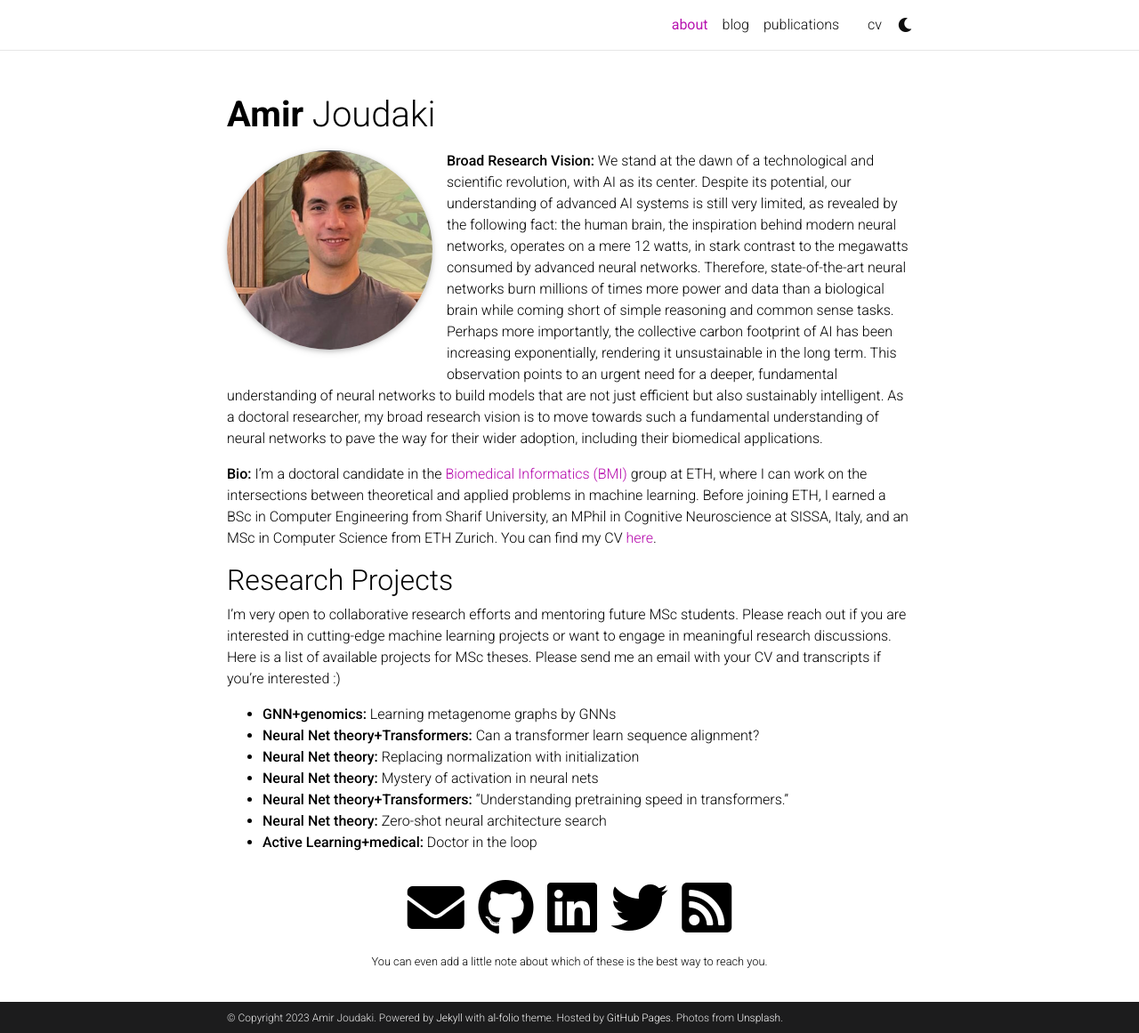
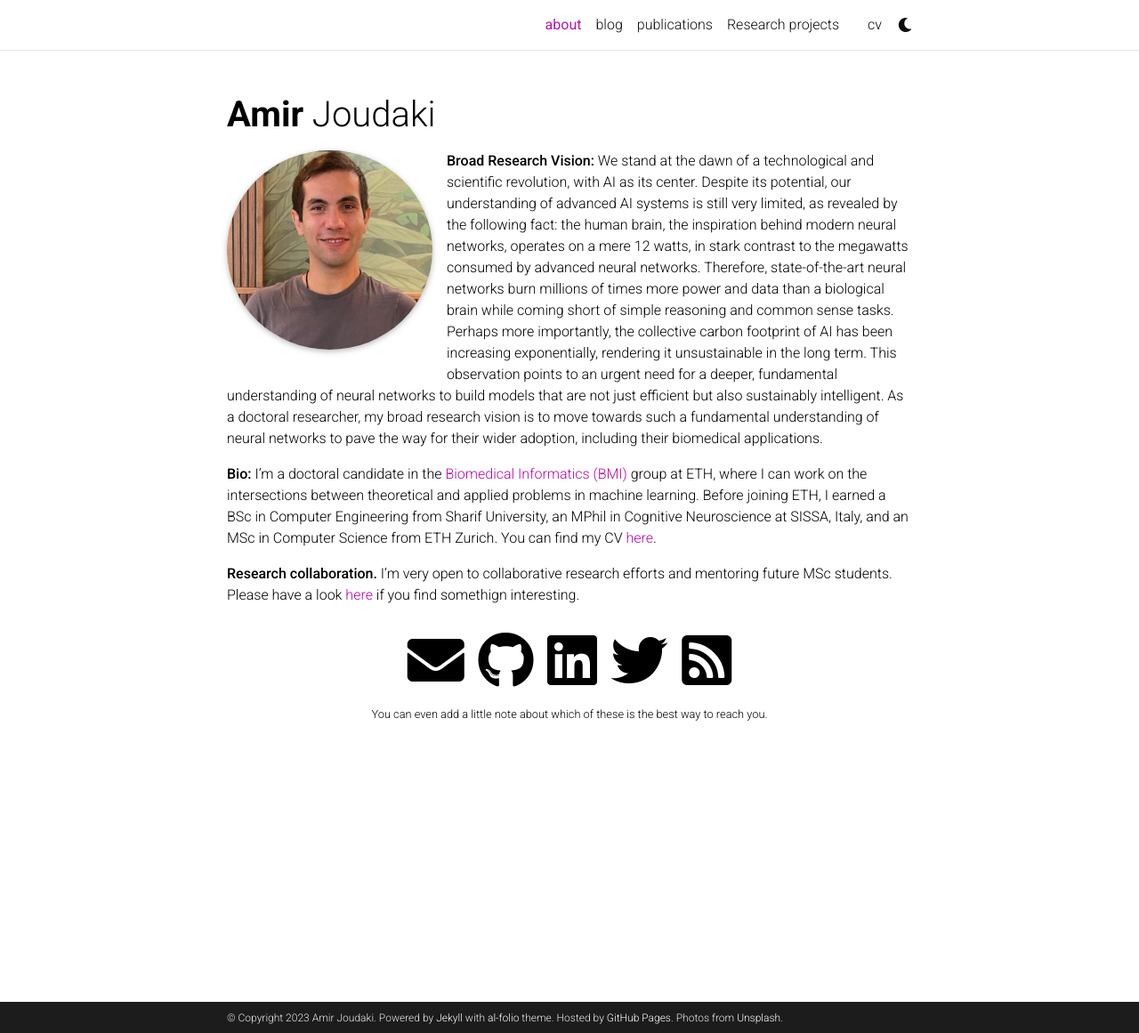
Before and after one commit to ajoudaki/ajoudaki.github.io, a Jekyll site: the page built from _pages/about.md, in a window 1280 px wide and 1161 px high. Shown: the whole window at 89% size. Built offline with Jekyll 4.4.1, drawn with Linux system fonts in a browser that asks for light colours; full-size pictures stand in for the smaller copies a plugin makes; comment, search, counter and statistics services are not loaded; a style sheet for code colours, icons or effects is not loaded.

Commit message:
moving research projects to projects page

```diff
--- a/_pages/about.md
+++ b/_pages/about.md
@@ -20,14 +20,4 @@ social: true  # includes social icons at the bottom of the page
 
 **Bio:** I'm a doctoral candidate in the [Biomedical Informatics (BMI)](https://bmi.inf.ethz.ch) group at ETH, where I can work on the intersections between theoretical and applied problems in machine learning. Before joining ETH, I earned a BSc in Computer Engineering from Sharif University, an MPhil in Cognitive Neuroscience at SISSA, Italy, and an MSc in Computer Science from ETH Zurich. You can find my CV [here](link_to_CV).
 
-## Research Projects
-
-I'm very open to collaborative research efforts and mentoring future MSc students. Please reach out if you are interested in cutting-edge machine learning projects or want to engage in meaningful research discussions. Here is a list of available projects for MSc theses. Please send me an email with your CV and transcripts if you're interested :)
-
-- **GNN+genomics:** Learning metagenome graphs by GNNs
-- **Neural Net theory+Transformers:** Can a transformer learn sequence alignment?
-- **Neural Net theory:** Replacing normalization with initialization
-- **Neural Net theory:** Mystery of activation in neural nets
-- **Neural Net theory+Transformers:** "Understanding pretraining speed in transformers."
-- **Neural Net theory:** Zero-shot neural architecture search
-- **Active Learning+medical:** Doctor in the loop
+**Research collaboration.** I'm very open to collaborative research efforts and mentoring future MSc students. Please have a look [here](/projects/) if you find somethign interesting.
```
Also changed, not shown: _pages/projects.md (added, +21 -0 lines).
